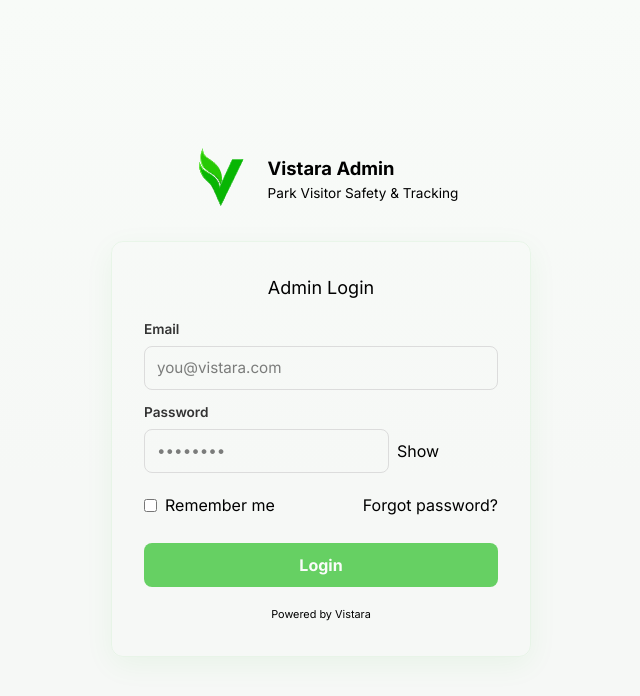
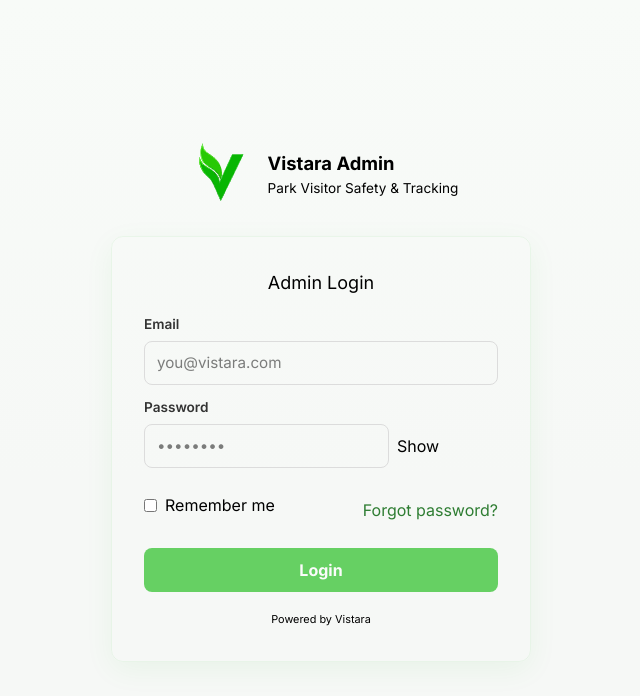
Before and after one commit to Vistara00/Vistara-Project, an Angular app in the folder Frontend/: page /login in a window 1280 px wide. Shown: the top 696 px of the page, without its empty margins (319-959 px from the left). Built offline with nearby package versions, Linux system fonts and the light colour scheme.

Commit message:
feat(recovery) Added Forget Password Module

```diff
--- a/Frontend/src/app/pages/dashboard/dashboard.css
+++ b/Frontend/src/app/pages/dashboard/dashboard.css
@@ -184,7 +184,6 @@ body, .app-shell { margin: 0; font-family: Inter, system-ui, -apple-system, "Seg
 }
 
 
-
 .visitors-table table { width:100%; border-collapse:collapse; }
 .visitors-table th, .visitors-table td { text-align:left; padding:10px 8px; border-bottom:1px solid #f3f3f3; }
 .visitors-table th { color:var(--muted); font-weight:600; font-size:0.9rem; }
@@ -197,7 +196,7 @@ body, .app-shell { margin: 0; font-family: Inter, system-ui, -apple-system, "Seg
 .nav-item { display:flex; align-items:center; gap:12px; padding:10px 12px; border-radius:8px; cursor:pointer; color:#e6f6e6; font-weight:600; font-size:0.95rem; }
 .nav-item i, .nav-item svg { width:18px; height:18px; font-size:18px; color:rgba(255,255,255,0.95); flex:0 0 18px; }
 .nav-item span { display:inline-block; line-height:1; }
-.nav-item.active { background: rgba(255,255,255,0.06); box-shadow: inset 0 1px 0 rgba(255,255,255,0.02); }
+/*.nav-item.active { background: rgba(255,255,255,0.06); box-shadow: inset 0 1px 0 rgba(255,255,255,0.02); } */
 .sidebar { padding:18px 14px; }
 .brand-name { font-weight:800; letter-spacing:0.2px; }
 
--- a/Frontend/src/app/pages/login/login.css
+++ b/Frontend/src/app/pages/login/login.css
@@ -202,6 +202,11 @@
   50% { transform: scale(1.1); opacity: 0.8; }
   100% { transform: scale(1); opacity: 1; }
 }
+.forgot{
+  margin-top: 10px;
+  text-align: center;
+  color: #2e7d32;
+}
 
 .preloader p {
   margin-top: 12px;
```
